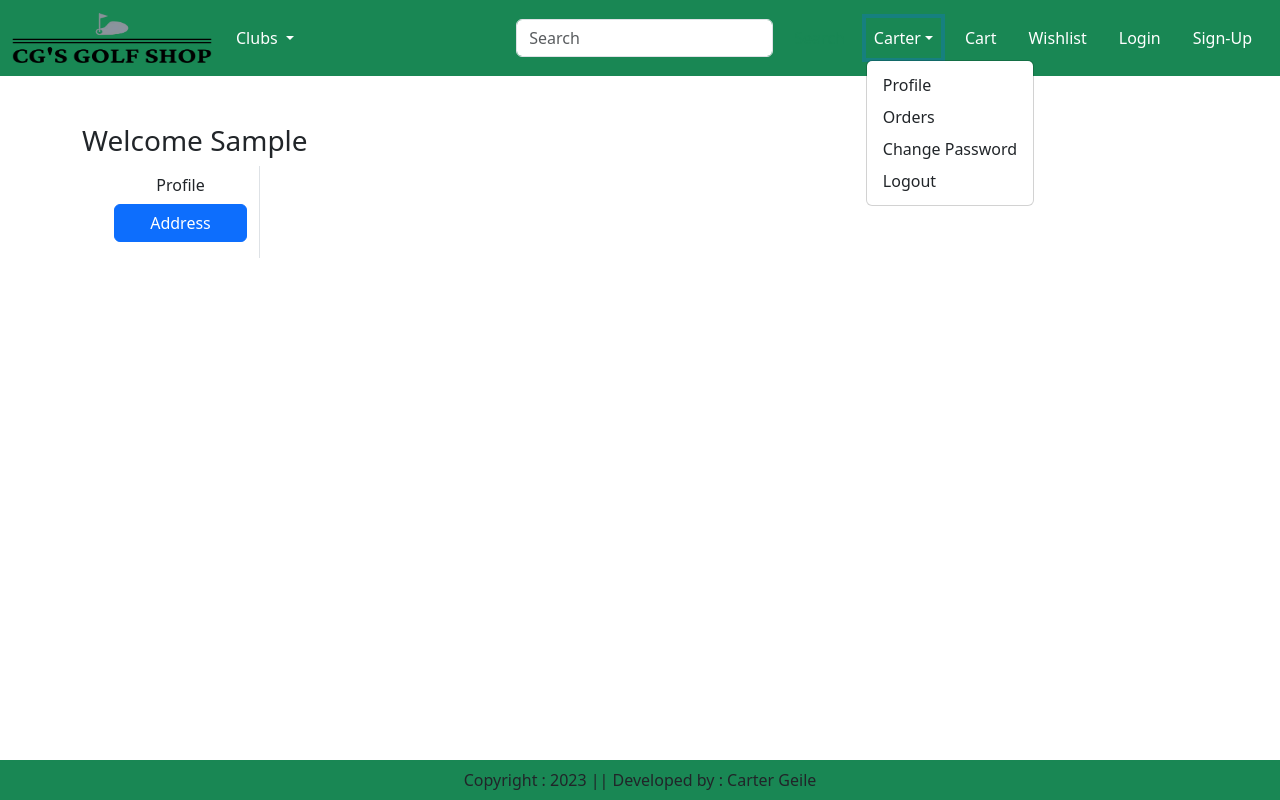
After one commit to cartergeile/project4, a Django app: page /address/ in a window 1280 px wide, after a click on "Carter". The commit adds this page. Run offline with Django 4.2, Linux system fonts and the light colour scheme; the visitor is signed in with stand-in values (Sample User, id 1); data that the repository does not hold is empty.

Commit message:
adds change password functionality

```diff
--- a/capstone-project/main_app/forms.py
+++ b/capstone-project/main_app/forms.py
@@ -17,6 +17,11 @@ class CustomerRegistrationForm(UserCreationForm):
         model = User
         fields = ['username', 'password1', 'password2']
 
+class MyPasswordChangeForm(PasswordChangeForm):
+    old_password = forms.CharField(label='Old Password', widget=forms.PasswordInput(attrs={'autofocus':'True', 'autocomplete':'current-password', 'class': 'form-control'}))
+    new_password1 = forms.CharField(label='New Password', widget=forms.PasswordInput(attrs={'autocomplete':'current-password', 'class': 'form-control'}))
+    new_password2 = forms.CharField(label='Confirm Password', widget=forms.PasswordInput(attrs={'autocomplete':'current-password', 'class': 'form-control'}))
+
 class MyPasswordResetForm(PasswordChangeForm):
     pass
 
--- /dev/null
+++ b/capstone-project/main_app/templates/main_app/address.html
@@ -0,0 +1,32 @@
+{% extends 'main_app/base.html' %}
+{% load static %}
+{% block title %}Address{% endblock title%}
+
+{% block main-content %}
+<div class="container my-5">
+  <div class="row">
+    <h3>Welcome <span class="text-capitalize">{{request.user}}</span></h3>
+  <div class="col-sm-2 border-end">
+    <ul class="lilst-unstyled">
+      <li class="d-grid"><a href="{% url 'profile' %}" class="btn ">Profile</a></li>
+      <li class="d-grid"><a href="{% url 'address' %}" class="btn btn-primary">Address</a></li>
+    </ul>
+  </div>
+  <div class="col-sm-8 offset-sm-1">
+    <div class="row">
+      {% for ad in add %}
+        <div class="col-sm-6">
+          <div class="card m-2">
+            <div class="card-body">
+              <h3>Address {{forloop.counter}}</h3>
+              <p>Name: {{ad.name}}</p>
+              <p class="text-center"><a href="{% url 'updateAddress' pk=ad.id %}" type="button" class="btn btn-success">Update</a> </p>
+            </div>
+          </div>
+        </div>
+      {% endfor %}
+    </div>
+  </div>
+
+</div>
+{% endblock main-content %}
--- a/capstone-project/main_app/templates/main_app/base.html
+++ b/capstone-project/main_app/templates/main_app/base.html
@@ -19,7 +19,7 @@
   <nav class="navbar navbar-expand-lg navbar-dark bg-success">
     <div class="container-fluid">
       <a class="navbar-brand" href="/">
-        <img src="{% static 'main_app/images/cglogo3.webp' %}" width="230" height="50"/>
+        <img src="{% static 'main_app/images/cglogo4.webp' %}" width="200" height="50"/>
       </a>
       <button class="navbar-toggler" type="button" data-bs-toggle="collapse" data-bs-target="#navbarSupportedContent" aria-controls="navbarSupportedContent" aria-expanded="false" aria-label="Toggle navigation">
         <span class="navbar-toggler-icon"></span>
@@ -54,7 +54,7 @@
           <ul class="dropdown-menu" aria-labelledby="profileDropdown">
             <li><a class="dropdown-item" href="{% url 'profile' %}">Profile</a></li>
             <li><a class="dropdown-item" href="#">Orders</a></li>
-            <li><a class="dropdown-item" href="#">Change Password</a></li>
+            <li><a class="dropdown-item" href="{% url 'passwordchange' %}">Change Password</a></li>
             <li><a class="dropdown-item" href="#">Logout</a></li>
           </ul>
         </li>
--- a/capstone-project/main_app/templates/main_app/profile.html
+++ b/capstone-project/main_app/templates/main_app/profile.html
@@ -9,7 +9,7 @@
   <div class="col-sm-2 border-end">
     <ul class="lilst-unstyled">
       <li class="d-grid"><a href="{% url 'profile' %}" class="btn btn-primary">Profile</a></li>
-      <li class="d-grid"><a href="#" class="btn">Address</a></li>
+      <li class="d-grid"><a href="{% url 'address' %}" class="btn btn-primary-emphasis">Address</a></li>
     </ul>
   </div>
 
--- a/capstone-project/main_app/urls.py
+++ b/capstone-project/main_app/urls.py
@@ -3,7 +3,7 @@ from . import views
 from django.conf import settings
 from django.conf.urls.static import static
 from django.contrib.auth import views as auth_view
-from .forms import LoginForm, MyPasswordResetForm
+from .forms import LoginForm, MyPasswordResetForm, MyPasswordChangeForm
 
 urlpatterns = [
     path('', views.home),
@@ -11,10 +11,14 @@ urlpatterns = [
     path('category-name/<val>', views.CategoryName.as_view(), name='category-name'),
     path('product-detail/<int:pk>', views.ProductDetail.as_view(), name='product-detail'),
     path('profile/', views.ProfileView.as_view(), name='profile'),
+    path('address/', views.address, name='address'),
+    path('updateAddress/<int:pk>', views.updateAddress.as_view(), name='updateAddress'),
 
     # login auth
     path('signup', views.CustomerRegistrationView.as_view(), name='signup'),
     path('accounts/login/', auth_view.LoginView.as_view(template_name='main_app/login.html', authentication_form=LoginForm), name='login'),
     path('password-reset/', auth_view.PasswordResetView.as_view(template_name='main_app/password_reset.html', form_class=MyPasswordResetForm), name='password_reset'),
+    path('passwordchange/', auth_view.PasswordChangeView.as_view(template_name='main_app/changepassword.html', form_class=MyPasswordChangeForm, success_url='/passwordchangedone'), name='passwordchange'),
+    path('passwordchangedone/', auth_view.PasswordChangeDoneView.as_view(template_name='main_app/passwordchangedone.html'), name='passwordchangedone'),
 
 ]+static(settings.MEDIA_URL, document_root=settings.MEDIA_ROOT)
--- a/capstone-project/main_app/views.py
+++ b/capstone-project/main_app/views.py
@@ -1,5 +1,5 @@
 from django.db.models import Count
-from django.shortcuts import render
+from django.shortcuts import render, redirect
 from django.views import View
 from . models import Product, Customer
 from . forms import CustomerProfileForm, CustomerRegistrationForm
@@ -55,3 +55,23 @@ class ProfileView(View):
         else:
             messages.warning(request, "Invalid Input Data")
         return render(request, 'main_app/profile.html', locals())
+
+def address(request):
+    add = Customer.objects.filter(user=request.user)
+    return render(request, 'main_app/address.html', locals())
+
+class updateAddress(View):
+    def get(self, request, pk):
+        add = Customer.objects.get(pk=pk)
+        form = CustomerProfileForm(instance=add)
+        return render(request, 'main_app/updateAddress.html', locals())
+    def post(self, request, pk):
+        form = CustomerProfileForm(request.POST)
+        if form.is_valid():
+            add = Customer.objects.get(pk=pk)
+            add.name = form.cleaned_data['name']
+            add.save()
+            messages.success(request, "Profile Updated Successfully!")
+        else:
+            messages.warning(request, "Something went wrong please try again")
+        return redirect("address")
```
Also changed, not shown: capstone-project/main_app/templates/main_app/changepassword.html (added, +7 -0 lines), capstone-project/main_app/templates/main_app/passwordchangedone.html (added, +7 -0 lines), capstone-project/main_app/templates/main_app/updateAddress.html (added, +30 -0 lines), README.md, capstone-project/main_app/static/main_app/images/cglogo3.webp (deleted), capstone-project/main_app/static/main_app/images/cglogo4.webp (added).
